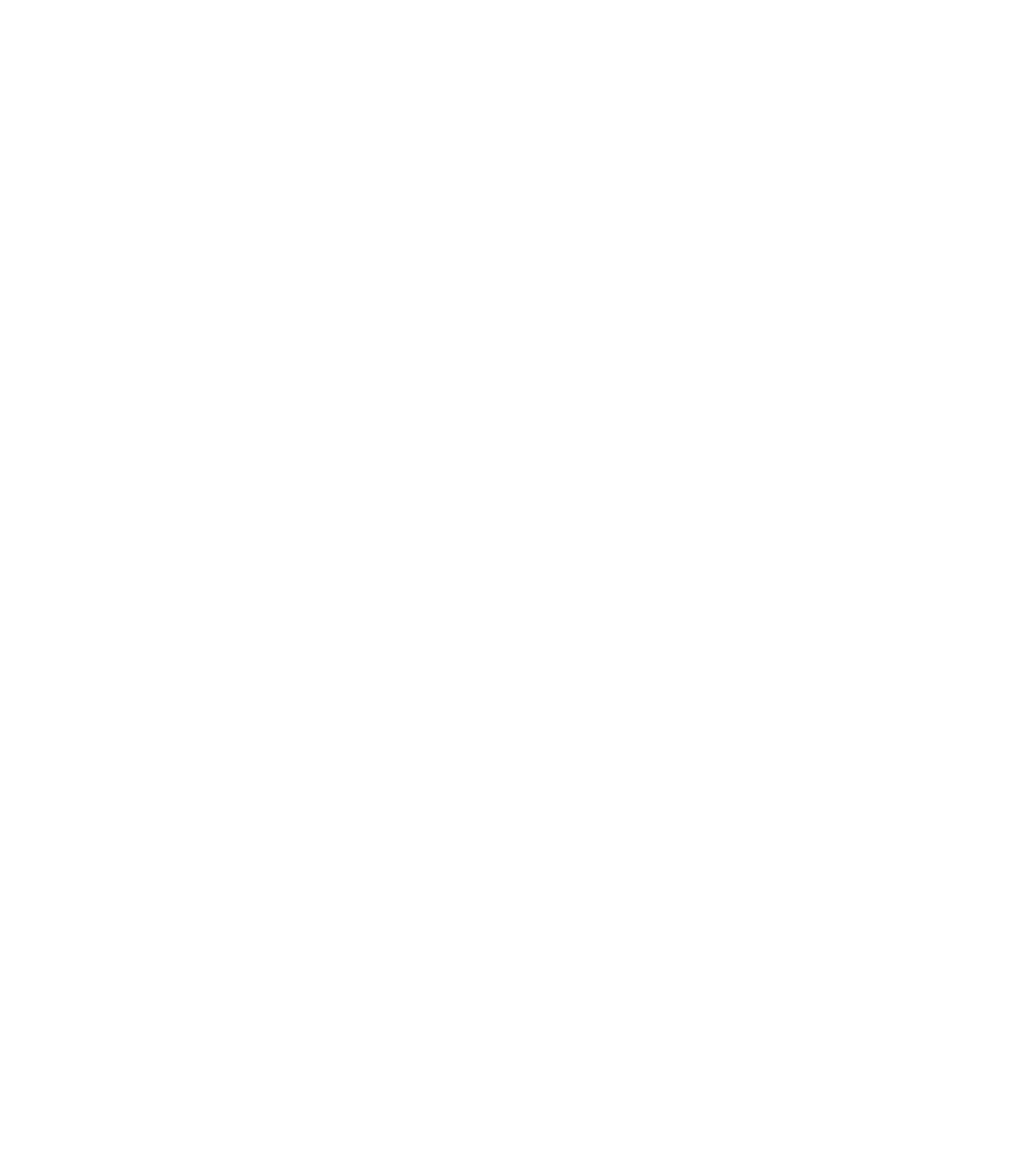
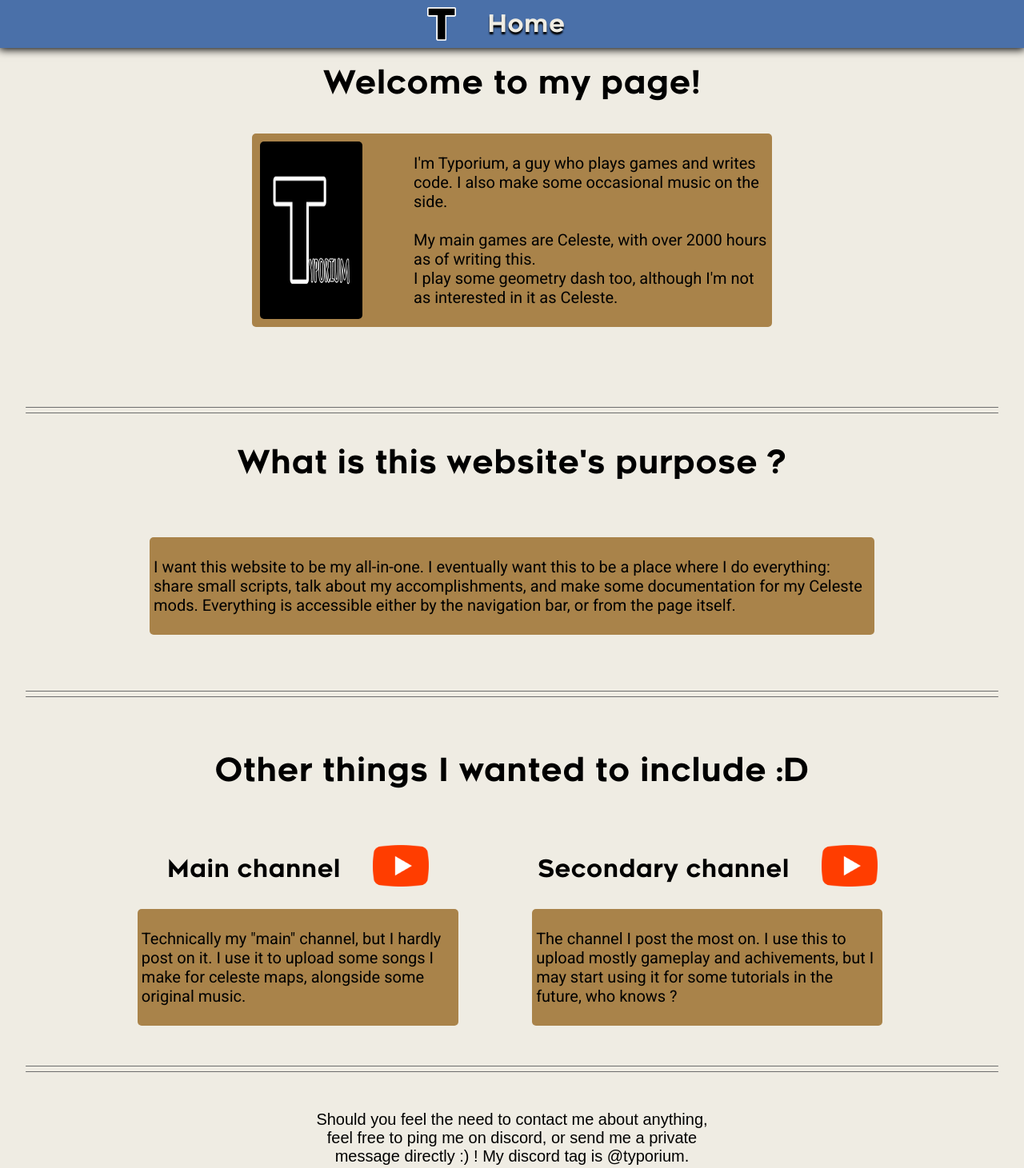
Before and after one commit to typorium/typorium.github.io, a plain HTML site: page index.html in a window 1280 px wide. Shown: the whole page at 80% size. Before the commit the page ends 800 px from the top, so only its background shows below. Drawn offline with Linux system fonts and the light colour scheme; a web font is replaced by a local one.

Commit message:
Added home page, modified css classes, made navigaton bar js script

```diff
--- /dev/null
+++ b/css/global.css
@@ -0,0 +1,89 @@
+/*
+Color palette:
+    - EFECE3
+    - 8FABD4
+    - 4A70A9
+    - 000000
+    - #A9834A
+*/
+
+
+/*********************************
+* FONTS
+*********************************/
+@import url('https://fonts.googleapis.com/css2?family=Aldrich&family=Roboto:ital,wght@0,100..900;1,100..900&display=swap');
+
+@font-face {
+  font-family: Renogare-Regular; /* set name */
+  src: url(../assets/fonts/renogare-regular.otf); /* url of the font */
+}
+
+
+
+/*********************************
+* HTML ELEMENTS
+*********************************/
+body {
+    background-color: #EFECE3;
+
+    margin-top: 0px;
+    margin-left: 0px;
+    margin-right: 0px;
+}
+
+hr {
+    display: flex;
+
+    border-radius: 5px;
+
+    margin-bottom: -2px;
+
+    border: 0px;
+    background-color: #6d6d6d;
+
+    height: 1px;
+    width: 95%
+}
+
+a:hover {
+    text-decoration: underline;
+}
+
+
+
+/*********************************
+* PRESETS
+*********************************/
+.generic-area {
+
+    /* Rounded corners */
+    border-radius: 5px;
+
+    /* Horizontal centering */
+    margin-left: auto;
+    margin-right: auto;
+
+    /* Color of area */
+    background-color: #A9834A;
+
+    /* Space for text */
+    padding: 5px;
+
+    /* Default font */
+    font-family: "Roboto", sans-serif;
+    font-size: 20px;
+}
+
+.big-title {
+
+    /* Font */
+    font-family: Renogare-Regular;
+    font-size: 40px;
+
+    /* Placement */
+    margin-inline: auto;
+    text-align: center;
+
+    /* Size */
+    width: fit-content;
+}
--- /dev/null
+++ b/css/home.css
@@ -0,0 +1,146 @@
+#title {
+
+    /* Vertical spacing */
+    margin-top: 80px;
+}
+
+#presentation-image {
+
+    /* Rounded corners */
+    border-radius: 5px;
+
+    /* Size of containers */
+    width: 20%;
+
+    /* Left and right positioning */
+    margin-top: 5px;
+    margin-bottom:5px;
+    margin-left: 5px;
+    margin-right: 10%;
+
+}
+#presentation {
+
+    display: flex;
+
+    /* Margins */
+    margin-bottom: 100px;
+
+    /* Size of container */
+    max-width: 50%;
+    width: fit-content;
+
+}
+
+#page-usage {
+
+    display: flex;
+
+    /* Margins */
+    margin-top: 70px;
+    margin-bottom: 70px;
+    justify-content: center;
+
+    /* Size of container */
+    width: 70%;
+}
+
+#other {
+
+    /* Margins */
+    margin-top: 70px;
+    margin-bottom: 50px;
+}
+
+
+#ytb-links {
+
+    /* Grid's size */
+    display: grid;
+
+    grid-template-columns: auto auto;
+    grid-template-rows: 1/3 2/3;
+
+    /* Size */
+    width: 80%;
+
+    /* Placement */
+    margin-inline: auto;
+    margin-top: 50px;
+    margin-bottom: 50px;
+
+}
+#ytb-links > *{
+    margin: auto;
+}
+
+.ytb-img {
+    width: 70px;
+}
+
+.ytb-title {
+
+    /* Grid's size */
+    display: grid;
+
+    grid-template-columns: auto auto;
+    grid-template-rows: 1;
+
+    /* Text */
+    align-items: center;
+    font-family: Renogare-Regular;
+    font-size: 30px;
+}
+.ytb-title > * {
+    margin: 20px;
+}
+
+#ytb-link-1 {
+
+    /* Grid's placement */
+    grid-column: 1;
+    grid-row: 1;
+}
+
+#ytb-link-2 {
+
+    /* Grid's placement */
+    grid-column: 2;
+    grid-row: 1;
+}
+
+#ytb-desc-1 {
+
+    /* Grid's placement */
+    grid-column: 1;
+    grid-row: 2;
+
+    /* Size */
+    width: 80%;
+}
+
+#ytb-desc-2 {
+
+    /* Grid's placement */
+    grid-column: 2;
+    grid-row: 2;
+
+    /* Size */
+    width: 80%;
+}
+
+#contact {
+
+    /* Placements */
+    margin-top: 50px;
+    margin-inline: auto;
+
+    /* Font and text */
+    font-family: Arial, Helvetica, sans-serif;
+    font-size: 20px;
+    text-align: center;
+
+    /* Size */
+    width: 40%;
+
+}
--- /dev/null
+++ b/css/navigation_bar.css
@@ -0,0 +1,65 @@
+/*********************************
+* NAVIGATION BAR
+*********************************/
+.navigation-bar {
+
+    /* Make navigation bar flexbox*/
+    display: flex;
+    justify-content: center;
+    align-items: center;
+
+    /* Make it follow the page */
+    position: fixed;
+    top: 0px;
+    width: 100%;
+
+    /* Background and size */
+    background-color: #4A70A9;
+    height: 60px;
+
+    /* Shadows */
+    box-shadow: 0px 1px 10px 1px #000000;
+
+}
+
+.navigation-bar-item {
+
+    /* Text decorations for links */
+    color: #EFECE3;
+    text-decoration: none;
+
+    /* Text shadows */
+    text-shadow: 0px 3px 2px #000000;
+
+    /* Inherits height of navigation bar */
+    text-align: center;
+    vertical-align: middle;
+
+    /* Font's properties */
+    font-family: Renogare-Regular;
+    font-size: 30px;
+
+    /* Center vertically */
+    vertical-align: middle;
+    text-align: center;
+
+    /* Make items spaced out from eachothers */
+    margin-left: 40px;
+    margin-right: 40px;
+
+}
+
+.navigation-bar-item:hover{
+    color: #000000;
+    text-decoration: none;
+}
+
+#navigation-bar-logo {
+
+    /* Size */
+    height: 70%;
+
+    /* Make logo on left side of page */
+    margin-left: 0px;
+    margin-right: 0px;
+}
--- a/index.html
+++ b/index.html
@@ -3,9 +3,107 @@
 <head>
     <meta charset="UTF-8">
     <meta name="viewport" content="width=device-width, initial-scale=1.0">
-    <title>Typorium's Page</title>
+    <title>Typorium's Home page</title>
+
+    <!-- CSS -->
+    <link rel="stylesheet" href="css/global.css">
+    <link rel="stylesheet" href="css/navigation_bar.css">
+    <link rel="stylesheet" href="css/home.css">
+
+    <!-- JAVASCRIPT -->
+    <script src="js/shared/navigation_bar.js"></script>
 </head>
 <body>
 
+    <!-- Navigation bar -->
+    <script>
+        document.write(insert_navigation_bar("./"));
+    </script>
+
+    <!-- Title -->
+    <div class="big-title" id="title">
+        <p>Welcome to my page!</p>
+    </div>
+
+    <!-- Presentation -->
+    <div class="generic-area" id="presentation">
+        <img id="presentation-image" src="assets/imgs/shared/typorium_profilepic.png" alt="Profile picture">
+        <p>
+            I'm Typorium, a guy who plays games and writes code. I also make some occasional music on the side. <br> <br>
+            My main games are Celeste, with over 2000 hours as of writing this.<br>
+            I play some geometry dash too, although I'm not as interested in it as Celeste.</p>
+    </div>
+
+    <hr>
+    <hr>
+
+    <!-- Page's usage -->
+    <div class="big-title">
+        <p>What is this website's purpose ?</p>
+    </div>
+
+    <div class="generic-area" id="page-usage">
+        <p>
+            I want this website to be my all-in-one. I eventually want this to be a place where I do everything:
+            share small scripts, talk about my accomplishments, and make some documentation for my Celeste mods.
+            Everything is accessible either by the navigation bar, or from the page itself.
+        </p>
+    </div>
+
+    <hr>
+    <hr>
+
+    <!-- Others -->
+    <div class="big-title" id="other">
+        <p>
+            Other things I wanted to include :D
+        </p>
+    </div>
+
+    <!-- Youtube Links -->
+    <div id="ytb-links">
+
+        <div class="ytb-title" id="ytb-link-1">
+            <p>Main channel</p>
+
+            <a href="https://www.youtube.com/@typorium">
+                <img src="./assets/imgs/shared/youtube_logo.png" class="ytb-img">
+            </a>
+        </div>
+
+        <div class="ytb-title" id="ytb-link-2">
+            <p>Secondary channel</p>
+
+            <a href="https://www.youtube.com/@typoriumgameplay">
+                <img src="./assets/imgs/shared/youtube_logo.png" class="ytb-img">
+            </a>
+        </div>
+
+        <div class="generic-area" id="ytb-desc-1">
+            <p>
+                Technically my "main" channel, but I hardly post on it. I use it to upload some
+                songs I make for celeste maps, alongside some original music.
+            </p>
+        </div>
+
+        <div class="generic-area" id="ytb-desc-2">
+            <p>
+                The channel I post the most on. I use this to upload mostly gameplay and achivements, but I may
+                start using it for some tutorials in the future, who knows ?
+            </p>
+        </div>
+    </div>
+
+    <hr>
+    <hr>
+
+    <!-- Discord -->
+    <div id="contact">
+        <p>
+            Should you feel the need to contact me about anything, feel free to ping
+            me on discord, or send me a private message directly :) ! My discord tag is @typorium.
+        </p>
+    </div>
+
 </body>
 </html>
--- /dev/null
+++ b/js/shared/navigation_bar.js
@@ -0,0 +1,21 @@
+function insert_navigation_bar(root_relative_path)
+{
+
+    //////////////////////////////////////////////
+    // LINKS
+    //////////////////////////////////////////////
+
+    // Logo
+    let IMG_LOGO = root_relative_path + "assets/imgs/shared/typorium_logo.png";
+
+    // Home
+    let HOME = root_relative_path + "index.html";
+
+
+    return (
+    `<div class='navigation-bar'>` +
+        `<img class='navigation-bar-item' id='navigation-bar-logo' src=${IMG_LOGO} alt='X(' >` +
+        `<a class='navigation-bar-item' href=${HOME} >Home</a>` +
+    `</div>`
+    );
+}
```
Also changed, not shown: assets/fonts/renogare-regular.otf (added), assets/imgs/shared/typorium_logo.png (added), assets/imgs/shared/typorium_profilepic.png (added), assets/imgs/shared/youtube_logo.png (added).
